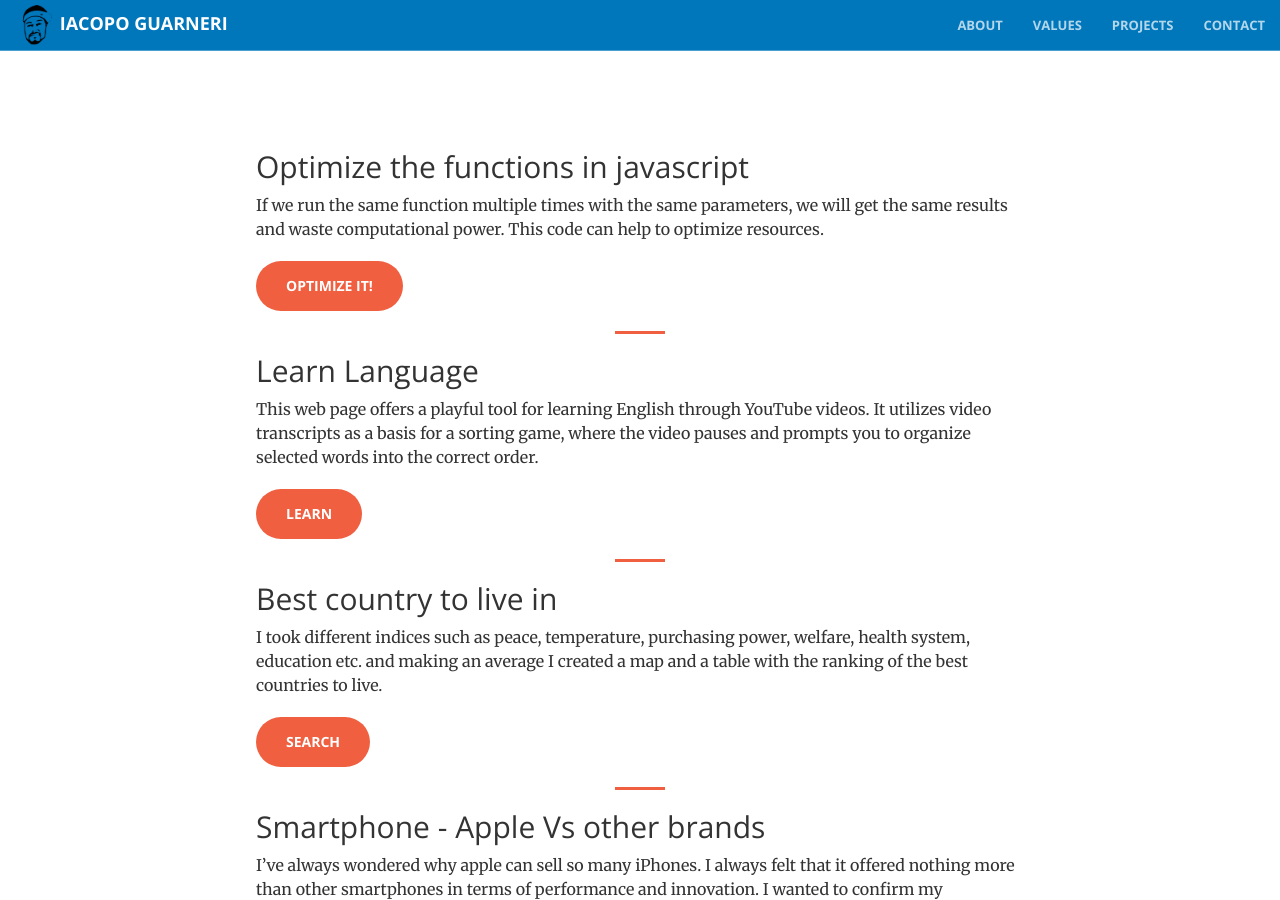
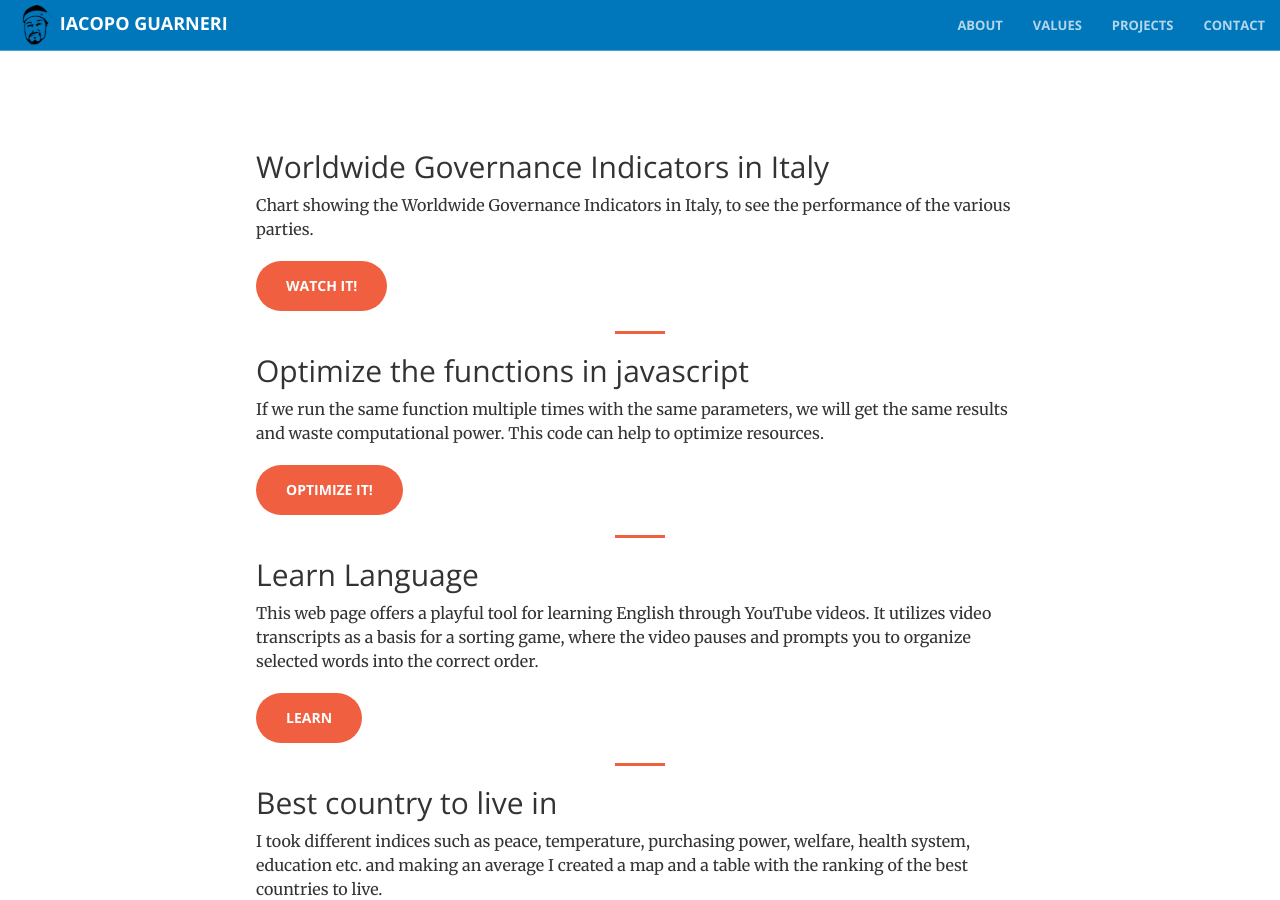
Before and after one commit to iacoposk8/iacoposk8.github.io, a Jekyll site: the page built from projects.md, in a window 1280 px wide and 900 px high. Built offline with Jekyll 4.4.1, drawn with Linux system fonts in a browser that asks for light colours.

Commit message:
Update projects.md

```diff
--- a/projects.md
+++ b/projects.md
@@ -1,6 +1,13 @@
 ---
 layout: default
 title: Projects
+---
+
+## Worldwide Governance Indicators in Italy
+Chart showing the Worldwide Governance Indicators in Italy, to see the performance of the various parties.
+
+<a href="/projects/WGI" class="btn btn-primary btn-xl">Watch it!</a>
+
 ---
 
 ## Optimize the functions in javascript
```
